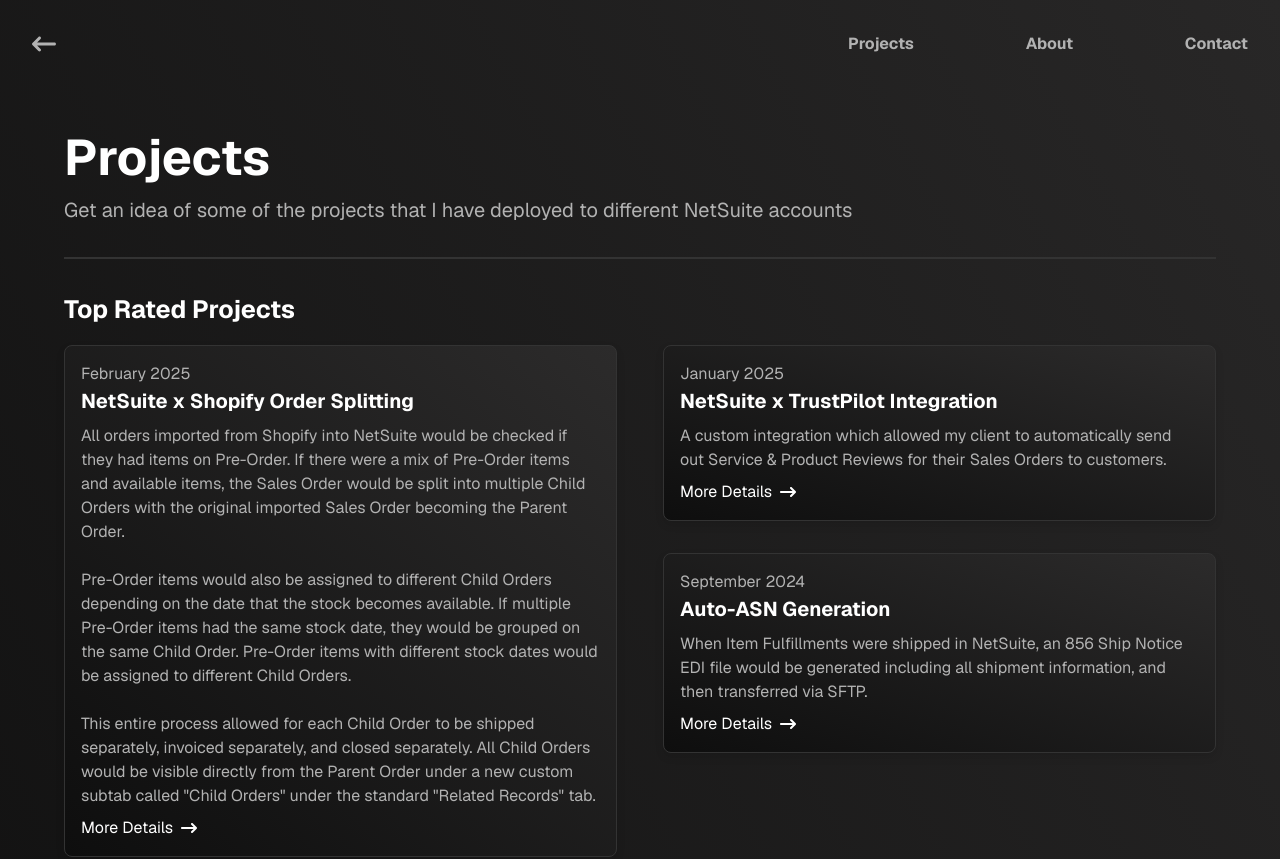
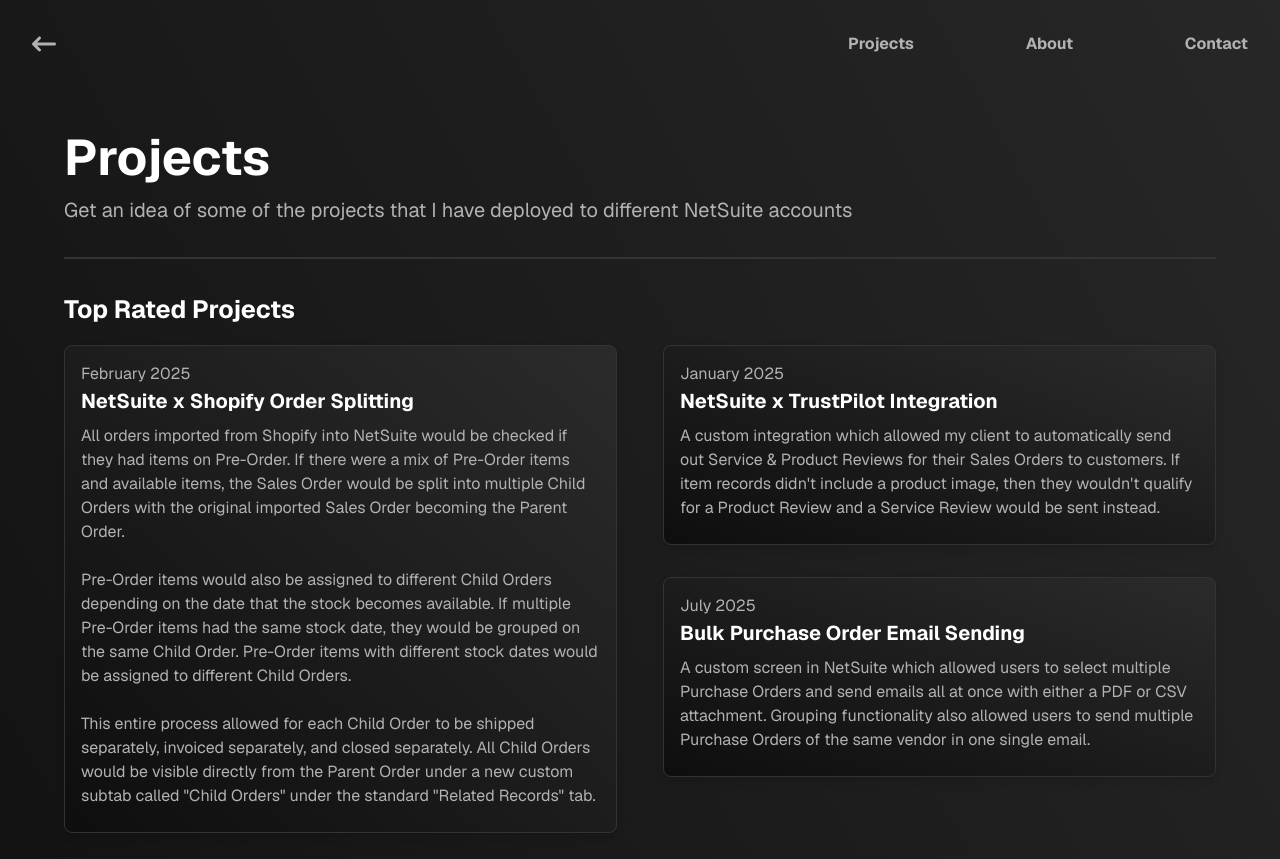
Before and after one commit to joshhhff/josh-website-next-js, a Next.js app: page /projects in a window 1280 px wide. Shown: the top 859 px of the page. Built offline with nearby package versions, Linux system fonts and the light colour scheme.

Commit message:
removed links to tech details as it falls under company IP so had to remove. updated one of the top projects to a more recent larger project

```diff
--- a/src/app/projects/page.tsx
+++ b/src/app/projects/page.tsx
@@ -32,28 +32,31 @@
                         }
                         isProject={true}
                         link='projects/orderSplitting'
+                        hasLink={false}    /* Told to remove tech details from website due to company IP */
                     />
                 </div>
                 <div className="right-projects">
                     <ProjectCard
                         title="NetSuite x TrustPilot Integration"
                         date="January 2025"
-                        description="A custom integration which allowed my client to automatically send out Service & Product Reviews for their Sales Orders to customers."
+                        description="A custom integration which allowed my client to automatically send out Service & Product Reviews for their Sales Orders to customers. If item records didn't include a product image, then they wouldn't qualify for a Product Review and a Service Review would be sent instead."
                         isProject={true}
                         slideIn={true}
                         differentForMobile={true}
                         topRated={true}
                         link="/projects/trustpilotIntegration"
+                        hasLink={false}    /* Told to remove tech details from website due to company IP */
                     />
                     <ProjectCard
-                        title="Auto-ASN Generation"
-                        date="September 2024"
-                        description="When Item Fulfillments were shipped in NetSuite, an 856 Ship Notice EDI file would be generated including all shipment information, and then transferred via SFTP."
+                        title="Bulk Purchase Order Email Sending"
+                        date="July 2025"
+                        description="A custom screen in NetSuite which allowed users to select multiple Purchase Orders and send emails all at once with either a PDF or CSV attachment. Grouping functionality also allowed users to send multiple Purchase Orders of the same vendor in one single email."
                         isProject={true}
                         slideIn={true}
                         differentForMobile={true}
                         topRated={true}
                         link='projects/ediShipNotice'
+                        hasLink={false}    /* Told to remove tech details from website due to company IP */
                     />
                 </div>
             </div>
@@ -67,6 +70,7 @@
                     link='projects/pick2Ship'
                     slideIn={true}
                     slideInDirection='left'
+                    hasLink={false}    /* Told to remove tech details from website due to company IP */
                 />
             </div>
 
```
